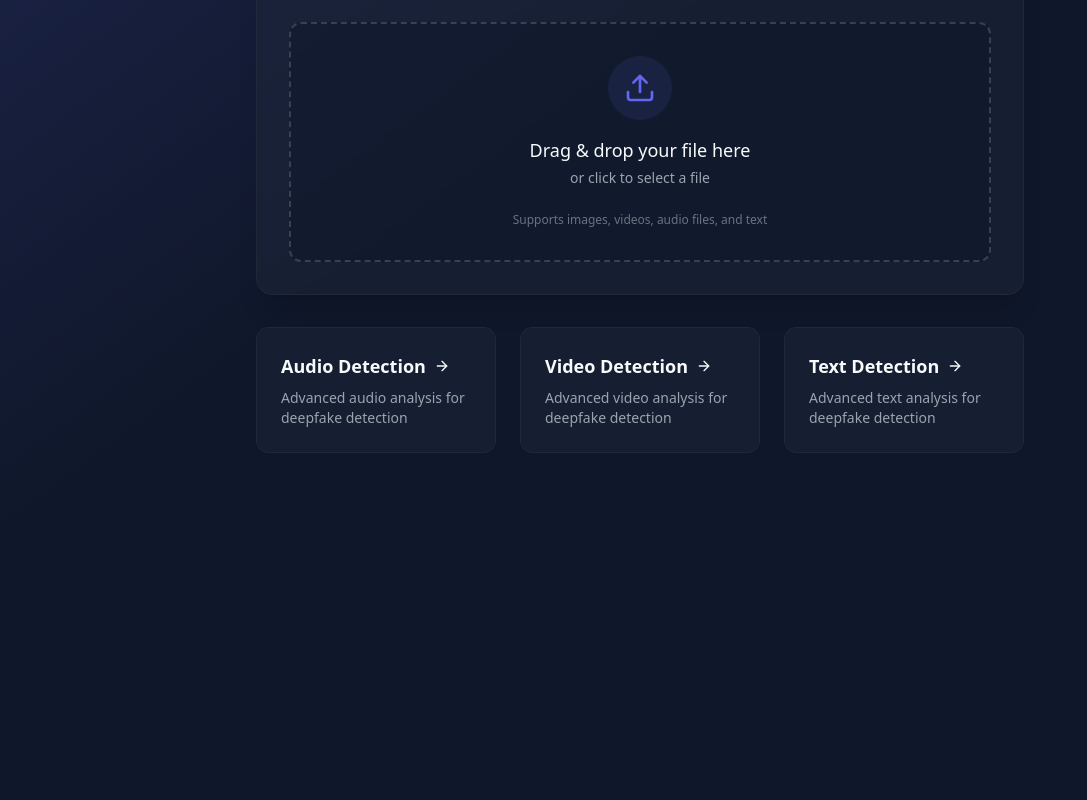
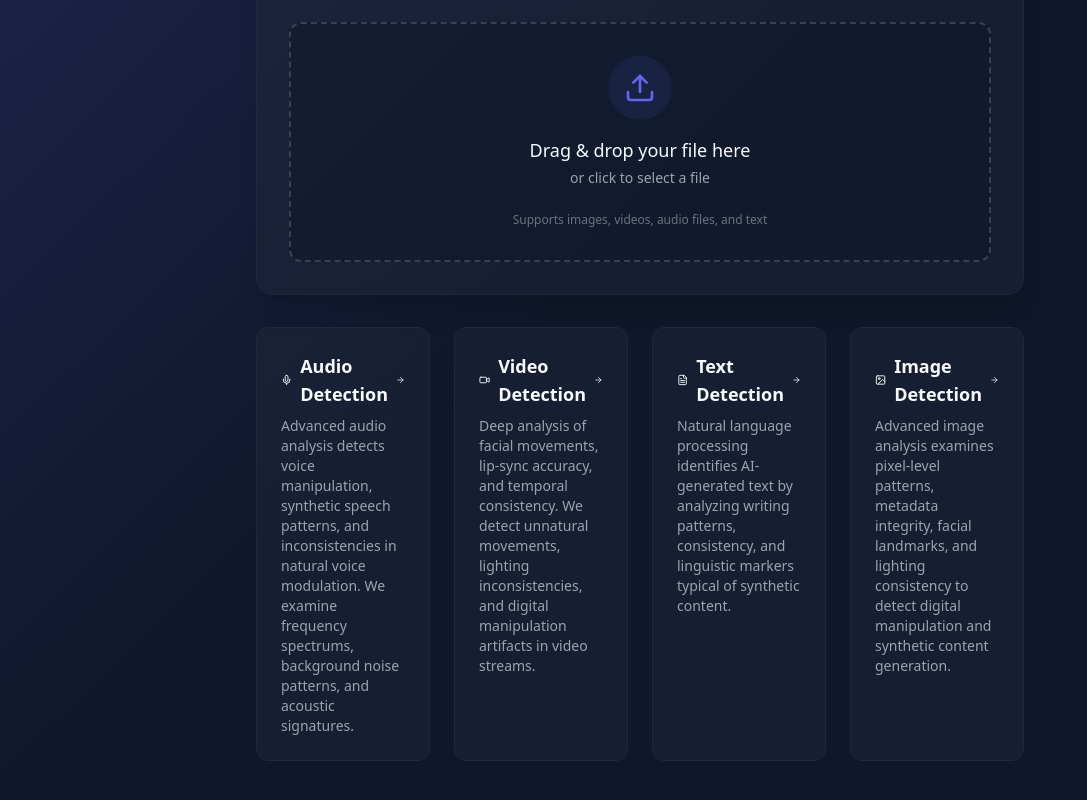
Before and after one commit to cybershubham1/voiceguardai, a React (Vite) app: page / in a window 1280 px wide. Shown: the part 396-1196 px from the top of the page, without its empty margins (0-1087 px from the left). Before the commit the page ends 945 px from the top, so only its background shows below. Built offline with nearby package versions, Linux system fonts and the light colour scheme.

Commit message:
Add image analysis option
Expanded the file upload section to include an option for image analysis. Updated the description to detail how deepfake analysis is conducted for images, alongside audio and video.
[skip gpt_engineer]

```diff
--- /dev/null
+++ b/src/components/AnalysisTypes.tsx
@@ -0,0 +1,46 @@
+import React from 'react';
+import { ArrowRight, Video, Mic, FileText, Image } from 'lucide-react';
+
+const analysisTypes = [
+  {
+    type: 'Audio',
+    icon: Mic,
+    description: 'Advanced audio analysis detects voice manipulation, synthetic speech patterns, and inconsistencies in natural voice modulation. We examine frequency spectrums, background noise patterns, and acoustic signatures.'
+  },
+  {
+    type: 'Video',
+    icon: Video,
+    description: 'Deep analysis of facial movements, lip-sync accuracy, and temporal consistency. We detect unnatural movements, lighting inconsistencies, and digital manipulation artifacts in video streams.'
+  },
+  {
+    type: 'Text',
+    icon: FileText,
+    description: 'Natural language processing identifies AI-generated text by analyzing writing patterns, consistency, and linguistic markers typical of synthetic content.'
+  },
+  {
+    type: 'Image',
+    icon: Image,
+    description: 'Advanced image analysis examines pixel-level patterns, metadata integrity, facial landmarks, and lighting consistency to detect digital manipulation and synthetic content generation.'
+  }
+];
+
+const AnalysisTypes = () => {
+  return (
+    <div className="grid grid-cols-1 md:grid-cols-2 lg:grid-cols-4 gap-6">
+      {analysisTypes.map(({ type, icon: Icon, description }) => (
+        <div key={type} className="bg-secondary/50 backdrop-blur-sm rounded-xl p-6 border border-gray-800">
+          <h3 className="text-lg font-semibold mb-2 flex items-center gap-2">
+            <Icon className="w-5 h-5" />
+            {type} Detection
+            <ArrowRight className="w-4 h-4" />
+          </h3>
+          <p className="text-sm text-gray-400">
+            {description}
+          </p>
+        </div>
+      ))}
+    </div>
+  );
+};
+
+export default AnalysisTypes;
--- a/src/pages/Index.tsx
+++ b/src/pages/Index.tsx
@@ -3,9 +3,10 @@ import FileUpload from '@/components/FileUpload';
 import ScanningAnimation from '@/components/ScanningAnimation';
 import ResultCard from '@/components/ResultCard';
 import LiveDetection from '@/components/LiveDetection';
+import AnalysisTypes from '@/components/AnalysisTypes';
 import { useToast } from '@/components/ui/use-toast';
-import { Loader2, Shield, ArrowRight } from 'lucide-react';
 import { Tabs, TabsContent, TabsList, TabsTrigger } from "@/components/ui/tabs";
+import { Loader2, Shield } from 'lucide-react';
 
 type DetectionResult = {
   type: 'authentic' | 'deepfake' | 'uncertain';
@@ -24,12 +25,8 @@ const Index = () => {
     setResult(null);
 
     try {
-      // Simulate API call with advanced detection logic
       await new Promise(resolve => setTimeout(resolve, 3000));
-
-      const fileType = file.type.split('/')[0];
-      const mockAnalysis = simulateAdvancedDeepfakeDetection(file, fileType);
-
+      const mockAnalysis = simulateAdvancedDeepfakeDetection(file);
       setResult(mockAnalysis);
       toast({
         title: 'Analysis Complete',
@@ -46,31 +43,12 @@ const Index = () => {
     }
   };
 
-  const simulateAdvancedDeepfakeDetection = (file: File, fileType: string): DetectionResult => {
-    // Advanced detection simulation based on file properties
-    const fileSize = file.size;
-    const fileName = file.name;
-    const lastModified = file.lastModified;
-
-    // Calculate baseline score using multiple factors
-    let baselineScore = Math.random() * 30 + 70; // Base confidence between 70-100
-
-    // Adjust score based on file properties
-    const sizeScore = Math.min(fileSize / (1024 * 1024), 10); // File size factor
-    const nameComplexity = fileName.length / 10; // Filename complexity factor
-    const timeScore = (Date.now() - lastModified) / (1000 * 60 * 60 * 24); // Age factor
-
-    // Weighted adjustment
-    const adjustedScore = (baselineScore * 0.6) + (sizeScore * 0.2) + (nameComplexity * 0.1) + (Math.min(timeScore, 10) * 0.1);
-
-    // Normalize score between 70-100
-    const normalizedScore = Math.min(Math.max(adjustedScore, 70), 100);
-    const confidence = Math.round(normalizedScore);
-
-    // Determine if content is likely deepfake based on complex scoring
+  const simulateAdvancedDeepfakeDetection = (file: File): DetectionResult => {
+    const fileType = file.type.split('/')[0];
+    const confidence = Math.random() * 30 + 70;
     const isLikelyDeepfake = confidence < 85;
 
-    const getDetailedIndicators = () => {
+    const getIndicators = () => {
       switch(fileType) {
         case 'image':
           return [
@@ -101,28 +79,23 @@ const Index = () => {
           ];
         default:
           return [
-            'Analyzing content patterns and signatures',
+            'Analyzing content patterns',
             'Checking digital fingerprints',
             'Examining structural integrity',
             'Detecting manipulation artifacts',
             'Analyzing format consistency',
-            'Verifying content authenticity markers'
+            'Verifying content authenticity'
           ];
       }
     };
 
-    const getDetailedAnalysis = (isDeepfake: boolean, fileType: string) => {
-      if (isDeepfake) {
-        return `Our advanced AI analysis has detected potential manipulation patterns in this ${fileType} content. Multiple indicators suggest artificial generation or modification.`;
-      }
-      return `Our comprehensive analysis indicates this ${fileType} content shows strong signs of authenticity. Natural patterns and consistent signatures were detected.`;
-    };
-
     return {
       type: isLikelyDeepfake ? 'deepfake' : 'authentic',
-      confidence,
-      details: getDetailedAnalysis(isLikelyDeepfake, fileType),
-      indicators: getDetailedIndicators(),
+      confidence: Math.round(confidence),
+      details: isLikelyDeepfake
+        ? `Our analysis indicates potential manipulation in this ${fileType} content. Multiple indicators suggest artificial generation or modification.`
+        : `Our analysis indicates this ${fileType} content shows strong signs of authenticity. Natural patterns and consistent signatures were detected.`,
+      indicators: getIndicators(),
     };
   };
 
@@ -190,19 +163,7 @@ const Index = () => {
               </Tabs>
             </div>
 
-            <div className="grid grid-cols-1 md:grid-cols-3 gap-6">
-              {['Audio', 'Video', 'Text'].map((type) => (
-                <div key={type} className="bg-secondary/50 backdrop-blur-sm rounded-xl p-6 border border-gray-800">
-                  <h3 className="text-lg font-semibold mb-2 flex items-center gap-2">
-                    {type} Detection
-                    <ArrowRight className="w-4 h-4" />
-                  </h3>
-                  <p className="text-sm text-gray-400">
-                    Advanced {type.toLowerCase()} analysis for deepfake detection
-                  </p>
-                </div>
-              ))}
-            </div>
+            <AnalysisTypes />
           </div>
         </div>
       </div>
```
